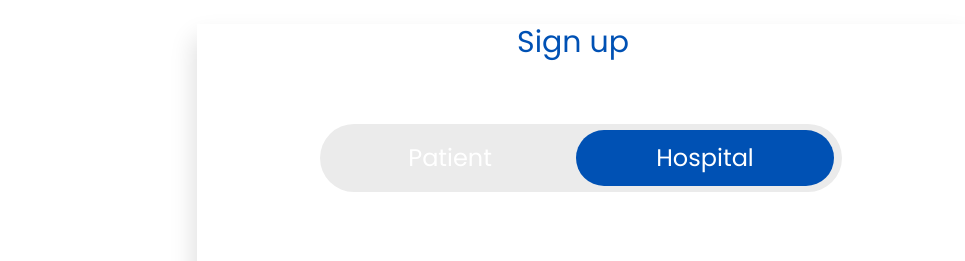
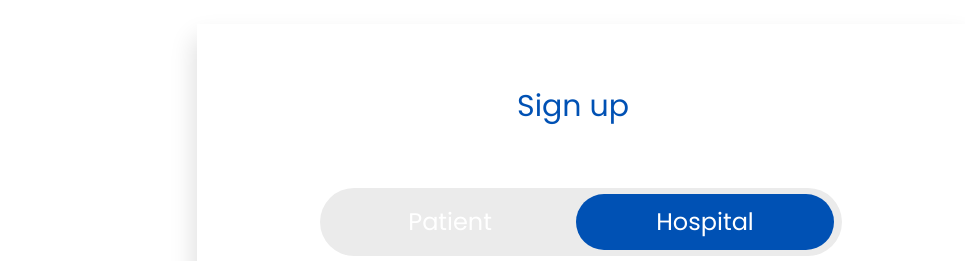
Before and after one commit to Opski123/healthical-project, a website: page hospital-sign-up.html in a window 1280 px wide. Shown: the top 261 px of the page, 315-1280 px from the left. Drawn offline with Linux system fonts and the light colour scheme.

Commit message:
Update hospital-sign-up.html

```diff
--- a/hospital-sign-up.html
+++ b/hospital-sign-up.html
@@ -40,7 +40,7 @@
       <div
         class="mx-auto flex flex-col lg:w-3/5 px-11 lg:shadow lg:shadow-1"
       >
-        <h3 class="text-2xl lsm:text-3xl text-center text-blue pr-4 mt-6 mb-16 lg:my-16">
+        <h3 class="text-2xl lsm:text-3xl text-center text-blue pr-4 my-16">
           Sign up
         </h3>
         <div class="justify-center rounded-full bg-lightGray px-2 py-1.5 mb-16 w-fit mx-auto">
```
